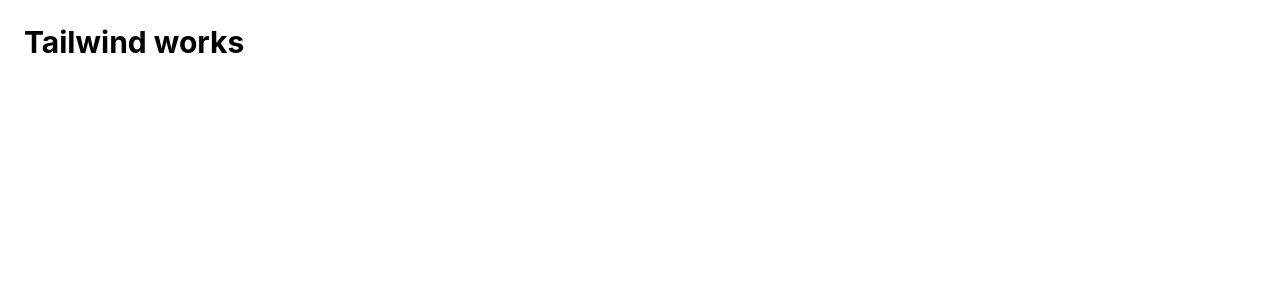
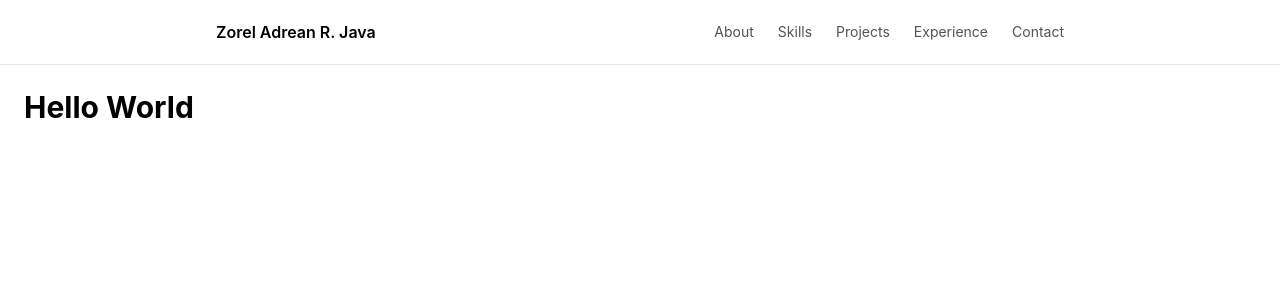
Before and after one commit to zoreladreanjava/CSIT340-Lab2-Java, a React (Vite) app: page / in a window 1280 px wide. Shown: the top 300 px of the page. Built offline with nearby package versions, Linux system fonts and the light colour scheme.

Commit message:
Nav components added

```diff
--- a/src/App.jsx
+++ b/src/App.jsx
@@ -1,6 +1,11 @@
+import Navbar from "./components/Navbar"
+
 function App () {
   return (
-    <h1 className="text-3xl font-bold p-6">Tailwind works</h1>
+    <>
+      <Navbar />
+    <h1 className="text-3xl font-bold p-6">Hello World</h1>
+    </>
   )
 }
 
--- /dev/null
+++ b/src/components/NavLink.jsx
@@ -0,0 +1,9 @@
+function NavLink ({href, label})  {
+  return (
+    <a href={href} className="hover:text-stone-900">
+      {label}
+    </a>
+  )
+}
+
+export default NavLink
--- /dev/null
+++ b/src/components/Navbar.jsx
@@ -0,0 +1,22 @@
+import NavLink from "./NavLink";
+
+function Navbar() {
+  return (
+    <nav className="sticky top-0 z-10 border-b border-stone-200 bg-white">
+      <div className="max-w-4xl mx-auto px-6 h-16 flex items-center justify-between">
+        <a href="#top" className="font-semibold">
+          Zorel Adrean R. Java
+        </a>
+        <div className="flex gap-6 text-sm text-stone-600">
+          <NavLink href="#about" label="About" />
+          <NavLink href="#skills" label="Skills" />
+          <NavLink href="#projects" label="Projects" />
+          <NavLink href="#experience" label="Experience" />
+          <NavLink href="#contact" label="Contact" />
+        </div>
+      </div>
+    </nav>
+  );
+}
+
+export default Navbar;
```
